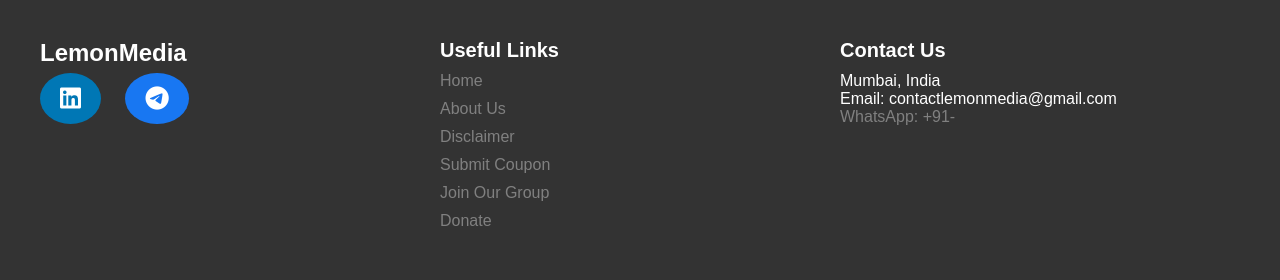
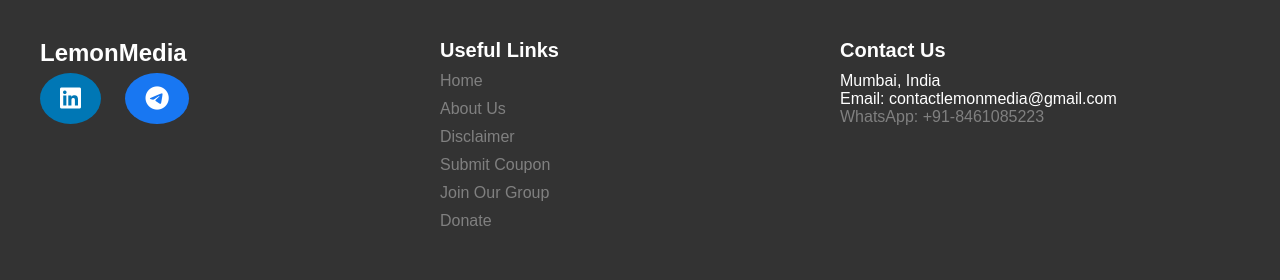
Before and after one commit to tanishka2004/courses-website, a Flask app: page /contact_us in a window 1280 px wide. Shown: the part 807-1087 px from the top of the page. Run offline with Flask 3, Linux system fonts and the light colour scheme.

Commit message:
added whatsapp contact

```diff
--- a/templates/layout.html
+++ b/templates/layout.html
@@ -62,7 +62,7 @@
                 <h3>Contact Us</h3>
                 <p>Mumbai, India</p>
                 <p>Email: contactlemonmedia@gmail.com</p>
-                <p><a href="wa.me/+91">WhatsApp: +91-</a> </p>
+                <p><a href="https://wa.me/+918461085223">WhatsApp: +91-8461085223</a> </p>
             </div>
         </div>
     </footer>
```
